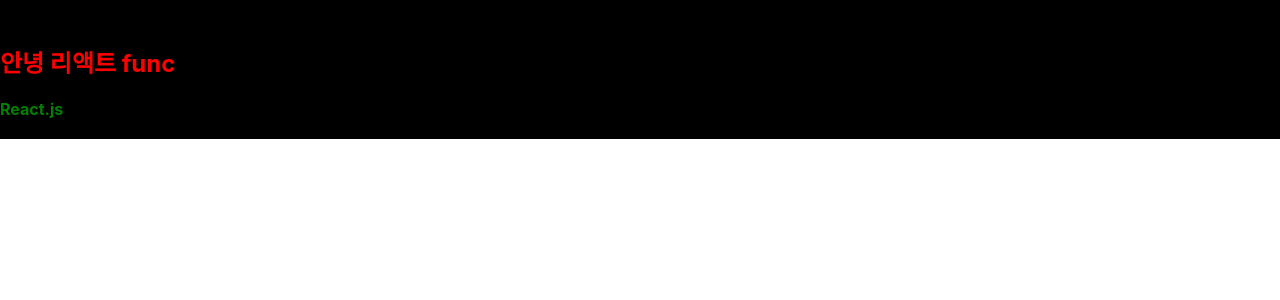
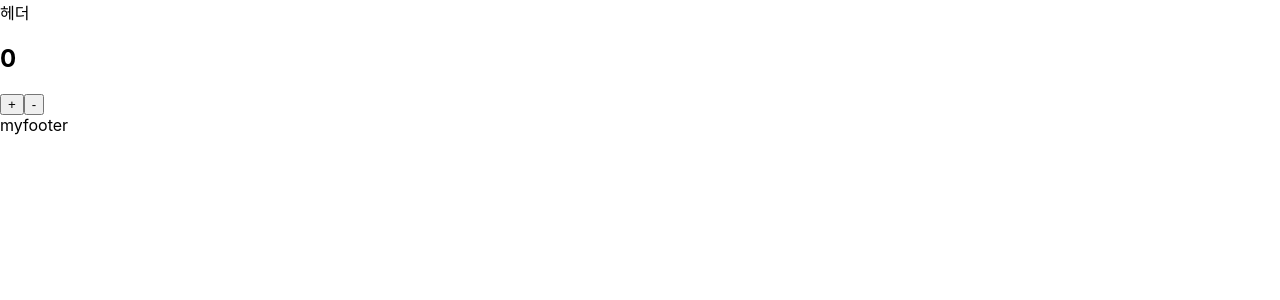
Before and after one commit to meeyoungchoi-dev-rookie/OneBiteReact.js, a React (Create React App) app: page / in a window 1280 px wide. Shown: the top 300 px of the page. Built offline with nearby package versions, Linux system fonts and the light colour scheme.

Commit message:
useState 사용하여 state 실습

```diff
--- a/src/App.js
+++ b/src/App.js
@@ -1,6 +1,8 @@
 import logo from './logo.svg';
 import MyHeader from './MyHeader';
 import MyFooter from './MyFooter';
+import Counter from './Counter';
+
 
 
 function App() {
@@ -8,7 +10,7 @@
 
   const style = {
     App: {
-      backgroundColor: "black",
+      backgroundColor: "white",
 
     },
     h2: {
@@ -26,9 +28,7 @@
   return (
     <div className="App" style={style.App}>
       <MyHeader />
-
-       <h2 style={style.h2}>안녕 리액트 {func()}</h2>
-       <b id="bold_text" style={style.bold_text}>React.js</b>
+      <Counter/>
 
       <MyFooter/>
     </div>
--- /dev/null
+++ b/src/Counter.js
@@ -0,0 +1,23 @@
+import React, {useState} from "react";
+
+const Counter = () => {
+    const [count, setCount] = useState(0);
+
+    const onIncrease = () => {
+        setCount(count + 1);
+    };
+
+    const onDecrease = () => {
+        setCount(count - 1);
+    };
+
+    return (
+        <div>
+            <h2>{count}</h2>
+            <button onClick={onIncrease}>+</button>
+            <button onClick={onDecrease}>-</button>
+        </div>
+    );
+};
+
+export default Counter;
```
